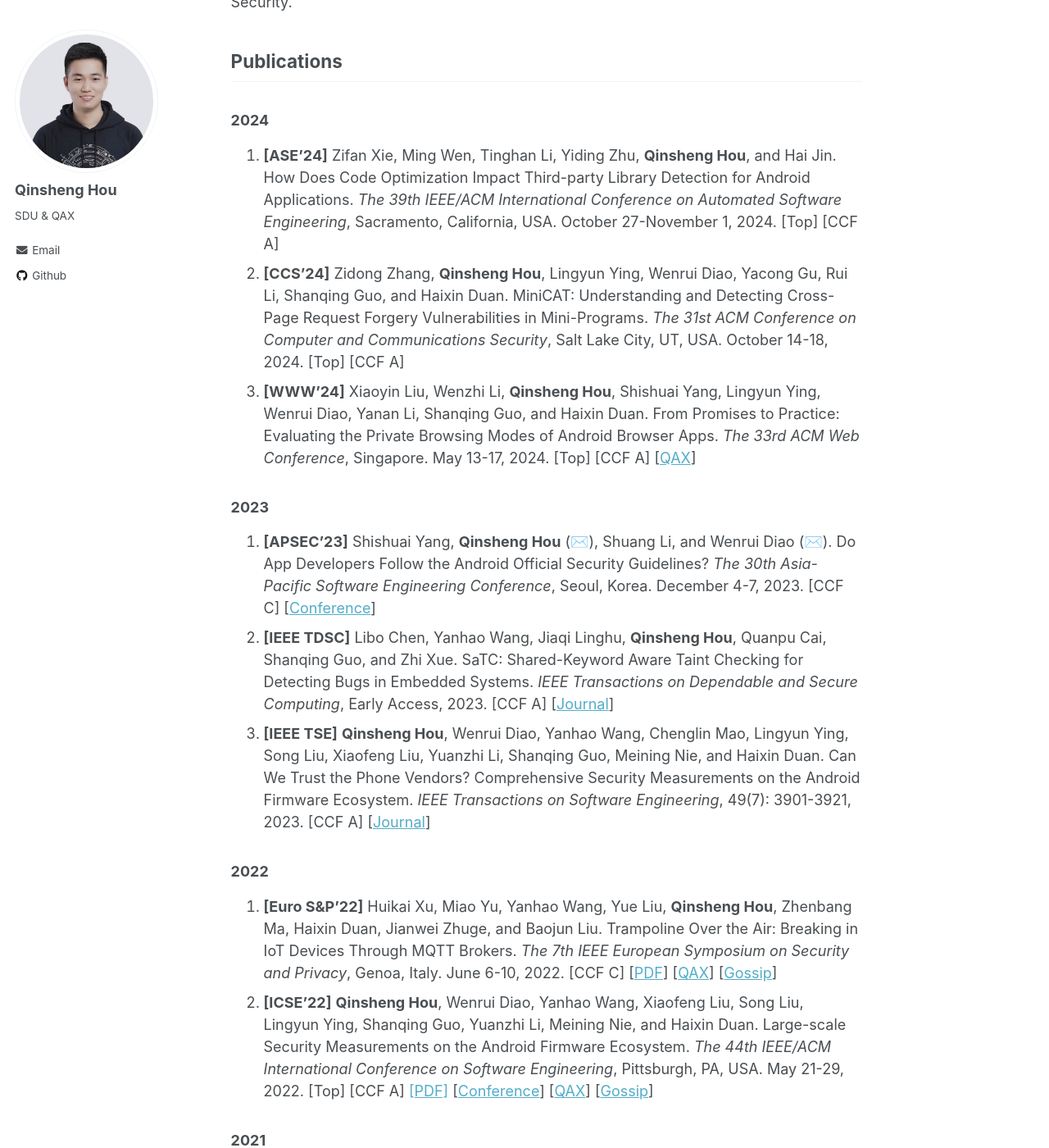
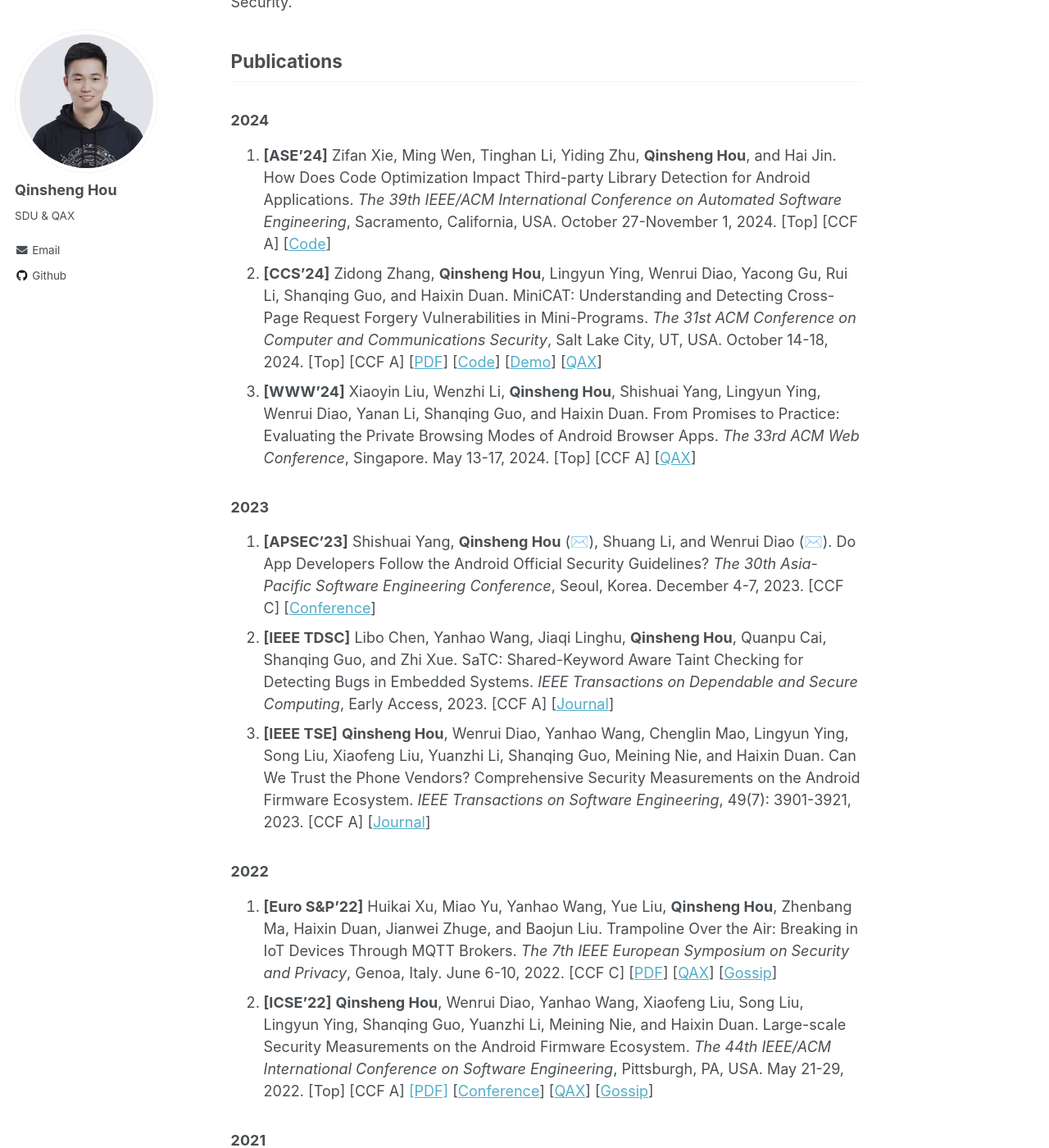
Before and after one commit to chicharitomu14/chicharitomu14.github.io, a Jekyll site: the page built from _pages/about.md, in a window 1280 px wide and 1400 px high, scrolled down 375 px. Shown: the whole window at 82% size. Built offline with Jekyll 4.4.1, drawn with Linux system fonts in a browser that asks for light colours.

Commit message:
update paper

```diff
--- a/_pages/about.md
+++ b/_pages/about.md
@@ -17,8 +17,8 @@ Publications
 
 ### 2024
 
-1. **[ASE’24]** Zifan Xie, Ming Wen, Tinghan Li, Yiding Zhu, **Qinsheng Hou**, and Hai Jin. How Does Code Optimization Impact Third-party Library Detection for Android Applications. *The 39th IEEE/ACM International Conference on Automated Software Engineering*, Sacramento, California, USA. October 27-November 1, 2024. [Top] [CCF A]
-2. **[CCS’24]** Zidong Zhang, **Qinsheng Hou**, Lingyun Ying, Wenrui Diao, Yacong Gu, Rui Li, Shanqing Guo, and Haixin Duan. MiniCAT: Understanding and Detecting Cross-Page Request Forgery Vulnerabilities in Mini-Programs. *The 31st ACM Conference on Computer and Communications Security*, Salt Lake City, UT, USA. October 14-18, 2024. [Top] [CCF A]
+1. **[ASE’24]** Zifan Xie, Ming Wen, Tinghan Li, Yiding Zhu, **Qinsheng Hou**, and Hai Jin. How Does Code Optimization Impact Third-party Library Detection for Android Applications. *The 39th IEEE/ACM International Conference on Automated Software Engineering*, Sacramento, California, USA. October 27-November 1, 2024. [Top] [CCF A] [[Code](https://github.com/CGCL-codes/LibHunter)]
+2. **[CCS’24]** Zidong Zhang, **Qinsheng Hou**, Lingyun Ying, Wenrui Diao, Yacong Gu, Rui Li, Shanqing Guo, and Haixin Duan. MiniCAT: Understanding and Detecting Cross-Page Request Forgery Vulnerabilities in Mini-Programs. *The 31st ACM Conference on Computer and Communications Security*, Salt Lake City, UT, USA. October 14-18, 2024. [Top] [CCF A] [[PDF](https://chicharitomu14.github.io/files/minicat_ccs24.pdf)] [[Code](https://github.com/kee1ongz/MiniCAT)] [[Demo](https://sites.google.com/view/minicprf)] [[QAX](https://research.qianxin.com/archives/2633)]
 3. **[WWW’24]** Xiaoyin Liu, Wenzhi Li, **Qinsheng Hou**, Shishuai Yang, Lingyun Ying, Wenrui Diao, Yanan Li, Shanqing Guo, and Haixin Duan. From Promises to Practice: Evaluating the Private Browsing Modes of Android Browser Apps. *The 33rd ACM Web Conference*, Singapore. May 13-17, 2024. [Top] [CCF A] [[QAX](https://research.qianxin.com/archives/1740)]
 
 ### 2023
@@ -34,7 +34,7 @@ Publications
 
 ### 2021
 
-1. **[USENIX Security’21]** Libo Chen, Yanhao Wang, Quanpu Cai, Yunfan Zhan, Hong Hu, Jiaqi Linghu, **Qinsheng Hou**, Chao Zhang, Haixin Duan, and Zhi Xue. Sharing More and Checking Less: Leveraging Common Input Keywords to Detect Bugs in Embedded Systems. *The 30th USENIX Security Symposium*,  Virtual. August 11-13, 2021. [Top] [CCF A] [[PDF](https://www.usenix.org/system/files/sec21-chen-libo.pdf)] [[Conference](https://www.usenix.org/conference/usenixsecurity21/presentation/chen-libo)] [[Gossip](https://mp.weixin.qq.com/s/Xy4x2_cZnyvXAzN3G0skyg)] [[SJTU](https://news.sjtu.edu.cn/jdzh/20210225/142057.html)]
+1. **[USENIX Security’21]** Libo Chen, Yanhao Wang, Quanpu Cai, Yunfan Zhan, Hong Hu, Jiaqi Linghu, **Qinsheng Hou**, Chao Zhang, Haixin Duan, and Zhi Xue. Sharing More and Checking Less: Leveraging Common Input Keywords to Detect Bugs in Embedded Systems. *The 30th USENIX Security Symposium*,  Virtual. August 11-13, 2021. [Top] [CCF A] [[PDF](https://www.usenix.org/system/files/sec21-chen-libo.pdf)] [[Conference](https://www.usenix.org/conference/usenixsecurity21/presentation/chen-libo)] [[Gossip](https://mp.weixin.qq.com/s/Xy4x2_cZnyvXAzN3G0skyg)] [[SJTU](https://news.sjtu.edu.cn/jdzh/20210225/142057.html)] [[Code](https://github.com/NSSL-SJTU/SaTC)]
 
 ### 2020
 
```
Also changed, not shown: 1 other file.
